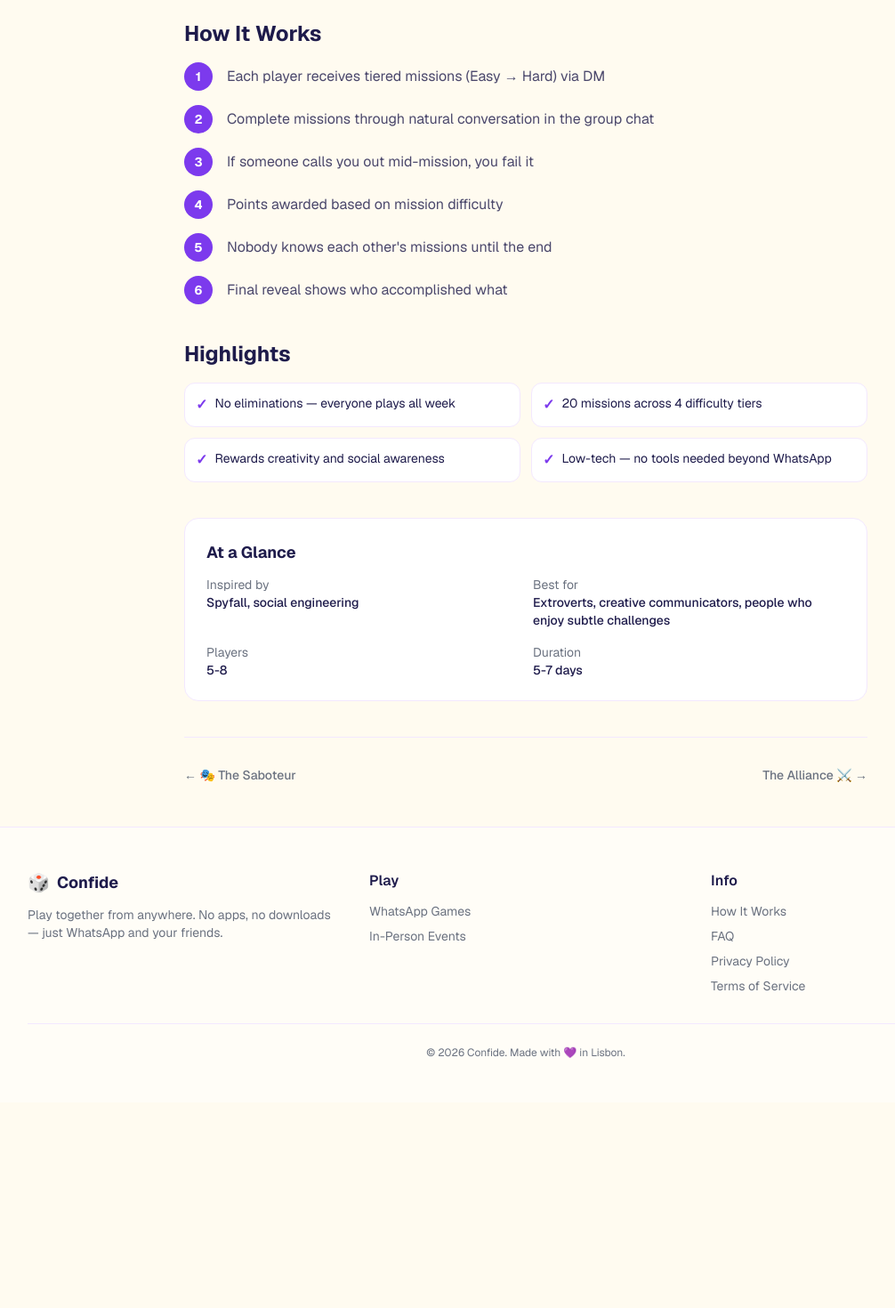
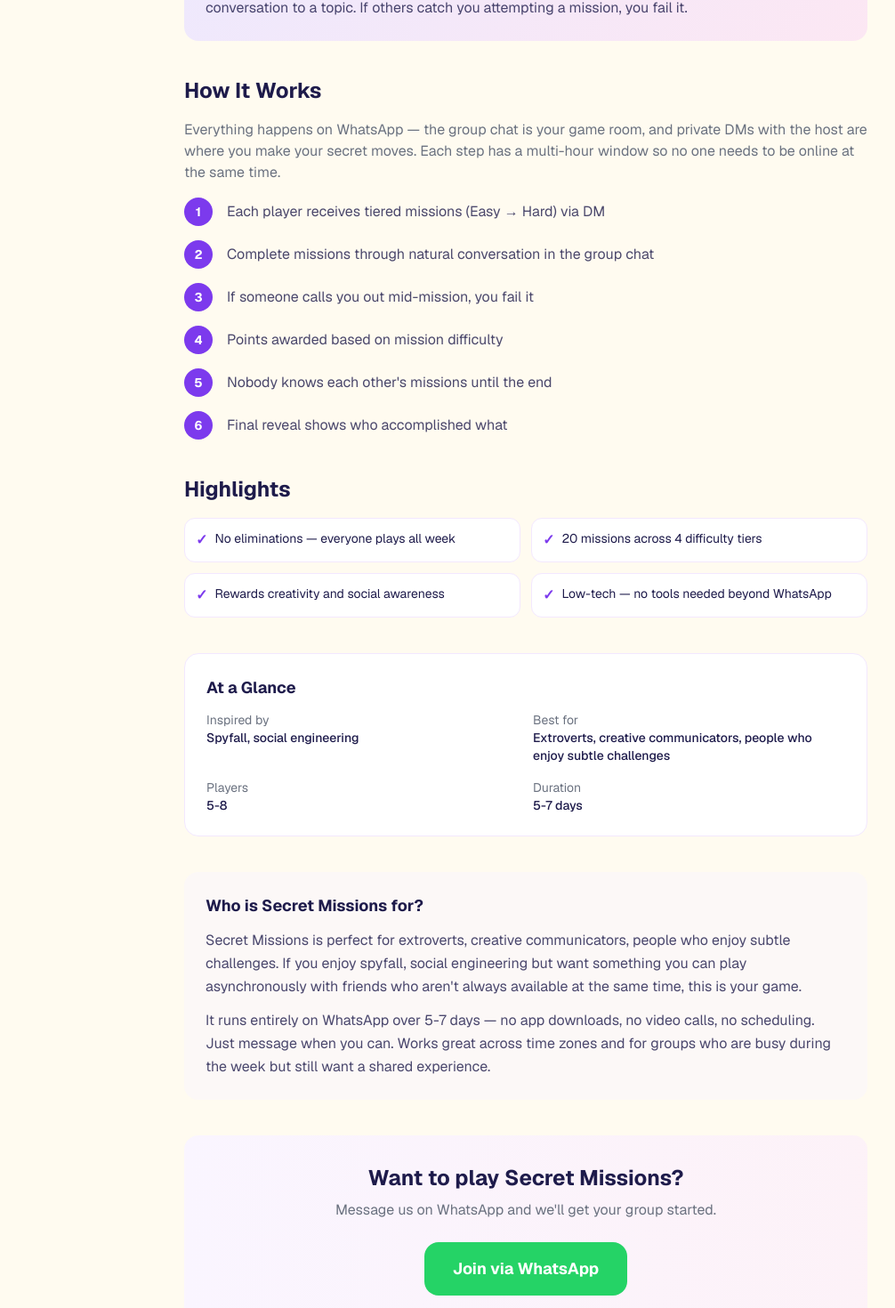
Before and after one commit to ChubbyWallaby/SocialGames, a Next.js app in the folder website/: page /games/secret-missions in a window 1280 px wide. Shown: the part 615-2085 px from the top of the page at 89% size, without its empty margins (49-1055 px from the left). Before the commit the page ends 1854 px from the top, so only its background shows below. Built offline with nearby package versions, Linux system fonts and the light colour scheme; no server answers.

Commit message:
Expand game detail pages with structured data and richer copy
Ultraworked with [Sisyphus](https://github.com/code-yeongyu/oh-my-openagent)

Co-authored-by: Sisyphus <clio-agent@sisyphuslabs.ai>

```diff
--- a/website/app/games/[slug]/page.tsx
+++ b/website/app/games/[slug]/page.tsx
@@ -1,6 +1,9 @@
 import Link from "next/link";
 import { notFound } from "next/navigation";
 import { games, getGameBySlug, getAllSlugs } from "@/lib/games";
+
+const WHATSAPP_URL =
+  "https://wa.me/351912990758?text=Hi!%20I%27d%20like%20to%20join%20a%20Confide%20session";
 
 export function generateStaticParams() {
   return getAllSlugs().map((slug) => ({ slug }));
@@ -14,12 +17,15 @@ export async function generateMetadata({
   const { slug } = await params;
   const game = getGameBySlug(slug);
   if (!game) return { title: "Game Not Found" };
+
+  const desc = `Play ${game.title} on WhatsApp — ${game.description} Inspired by ${game.inspiration}. ${game.players} players, ${game.duration}, fully async. No apps needed.`;
+
   return {
-    title: game.title,
-    description: game.description,
+    title: `${game.title} — Play on WhatsApp with Friends`,
+    description: desc,
     openGraph: {
-      title: `${game.title} — Confide`,
-      description: `${game.description} ${game.players} players, ${game.duration}, ${game.confrontation} confrontation.`,
+      title: `${game.title} — Async WhatsApp Game for ${game.players} Players`,
+      description: desc,
     },
   };
 }
@@ -58,6 +64,35 @@ export default async function GameDetailPage({
 
   return (
     <div className="py-12 px-4">
+      <script
+        type="application/ld+json"
+        dangerouslySetInnerHTML={{
+          __html: JSON.stringify({
+            "@context": "https://schema.org",
+            "@type": "Game",
+            name: game.title,
+            description: game.description,
+            numberOfPlayers: {
+              "@type": "QuantitativeValue",
+              minValue: parseInt(game.players.split("-")[0]),
+              maxValue: parseInt(game.players.split("-")[1]),
+            },
+            gamePlatform: "WhatsApp",
+            genre: "Social Deduction",
+            offers: {
+              "@type": "Offer",
+              price: "1.00",
+              priceCurrency: "EUR",
+              availability: "https://schema.org/InStock",
+            },
+            provider: {
+              "@type": "Organization",
+              name: "Confide",
+              url: "https://playconfide.com",
+            },
+          }),
+        }}
+      />
       <div className="max-w-3xl mx-auto">
         <Link
           href="/games"
@@ -71,6 +106,11 @@ export default async function GameDetailPage({
         </div>
 
         <h1 className="text-4xl md:text-5xl font-bold mb-3">{game.title}</h1>
+        <p className="text-lg text-muted mb-2">
+          A {game.confrontation.toLowerCase()}-confrontation{" "}
+          {game.elimination ? "elimination" : "non-elimination"} game for{" "}
+          {game.players} players on WhatsApp. Inspired by {game.inspiration}.
+        </p>
         <p className="text-xl text-muted mb-6 italic">
           &ldquo;{game.coreTension}&rdquo;
         </p>
@@ -107,6 +147,12 @@ export default async function GameDetailPage({
 
         <div className="mb-10">
           <h2 className="text-2xl font-bold mb-4">How It Works</h2>
+          <p className="text-muted mb-4">
+            Everything happens on WhatsApp — the group chat is your game room,
+            and private DMs with the host are where you make your secret moves.
+            Each step has a multi-hour window so no one needs to be online at the
+            same time.
+          </p>
           <ol className="space-y-4">
             {game.howItWorks.map((step, i) => (
               <li key={i} className="flex gap-4">
@@ -156,6 +202,41 @@ export default async function GameDetailPage({
           </dl>
         </div>
 
+        <div className="p-6 rounded-2xl bg-purple-50/50 mb-10">
+          <h2 className="text-lg font-bold mb-3">
+            Who is {game.title} for?
+          </h2>
+          <p className="text-foreground/80 leading-relaxed mb-3">
+            {game.title} is perfect for {game.bestFor.toLowerCase()}. If you
+            enjoy {game.inspiration.toLowerCase()} but want something you can
+            play asynchronously with friends who aren&apos;t always available at
+            the same time, this is your game.
+          </p>
+          <p className="text-foreground/80 leading-relaxed">
+            It runs entirely on WhatsApp over {game.duration} — no app
+            downloads, no video calls, no scheduling. Just message when you can.
+            Works great across time zones and for groups who are busy during the
+            week but still want a shared experience.
+          </p>
+        </div>
+
+        <div className="text-center py-8 mb-8 rounded-2xl bg-gradient-to-r from-purple-50 to-pink-50">
+          <h2 className="text-2xl font-bold mb-2">
+            Want to play {game.title}?
+          </h2>
+          <p className="text-muted mb-6">
+            Message us on WhatsApp and we&apos;ll get your group started.
+          </p>
+          <a
+            href={WHATSAPP_URL}
+            target="_blank"
+            rel="noopener noreferrer"
+            className="inline-flex items-center gap-2 px-8 py-4 bg-[#25D366] text-white font-bold text-lg rounded-2xl hover:scale-105 hover:shadow-lg hover:shadow-green-200 transition-all"
+          >
+            Join via WhatsApp
+          </a>
+        </div>
+
         <div className="flex items-center justify-between pt-8 border-t border-purple-100">
           {prevGame ? (
             <Link
```
